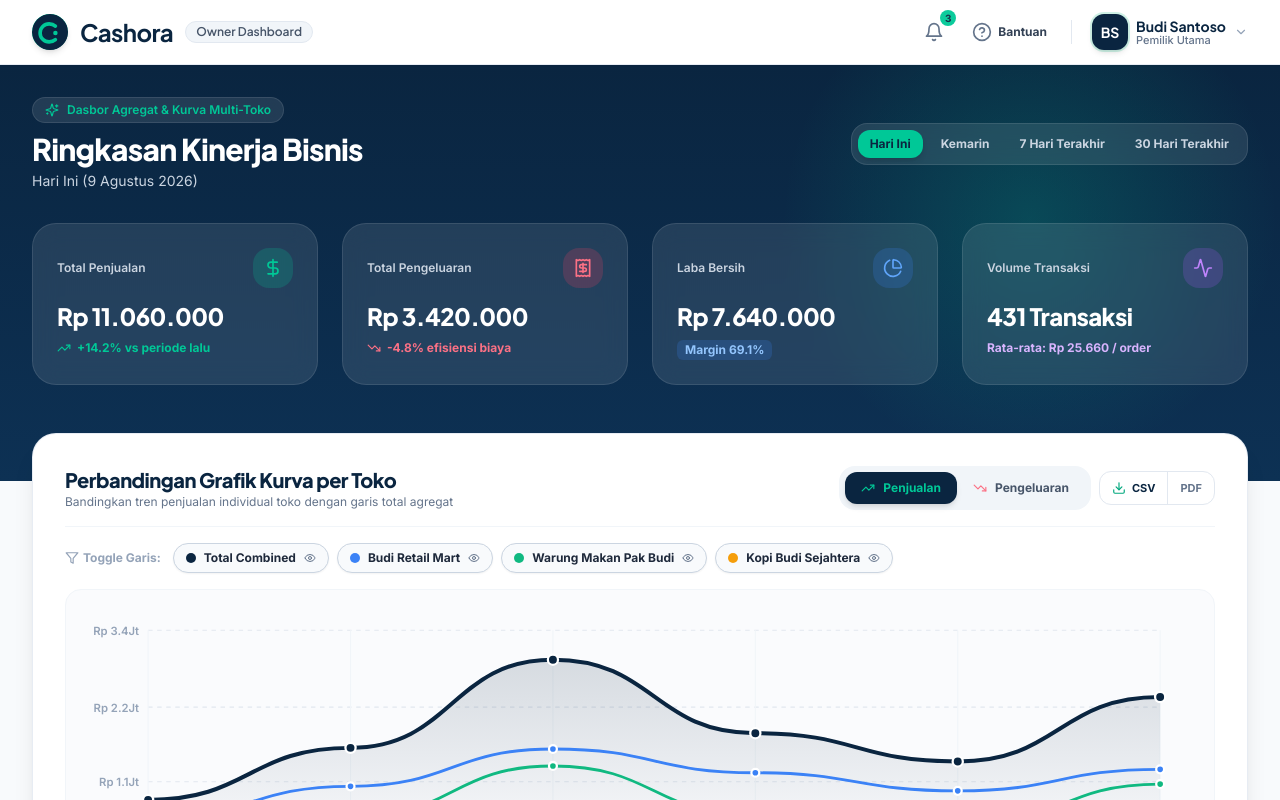
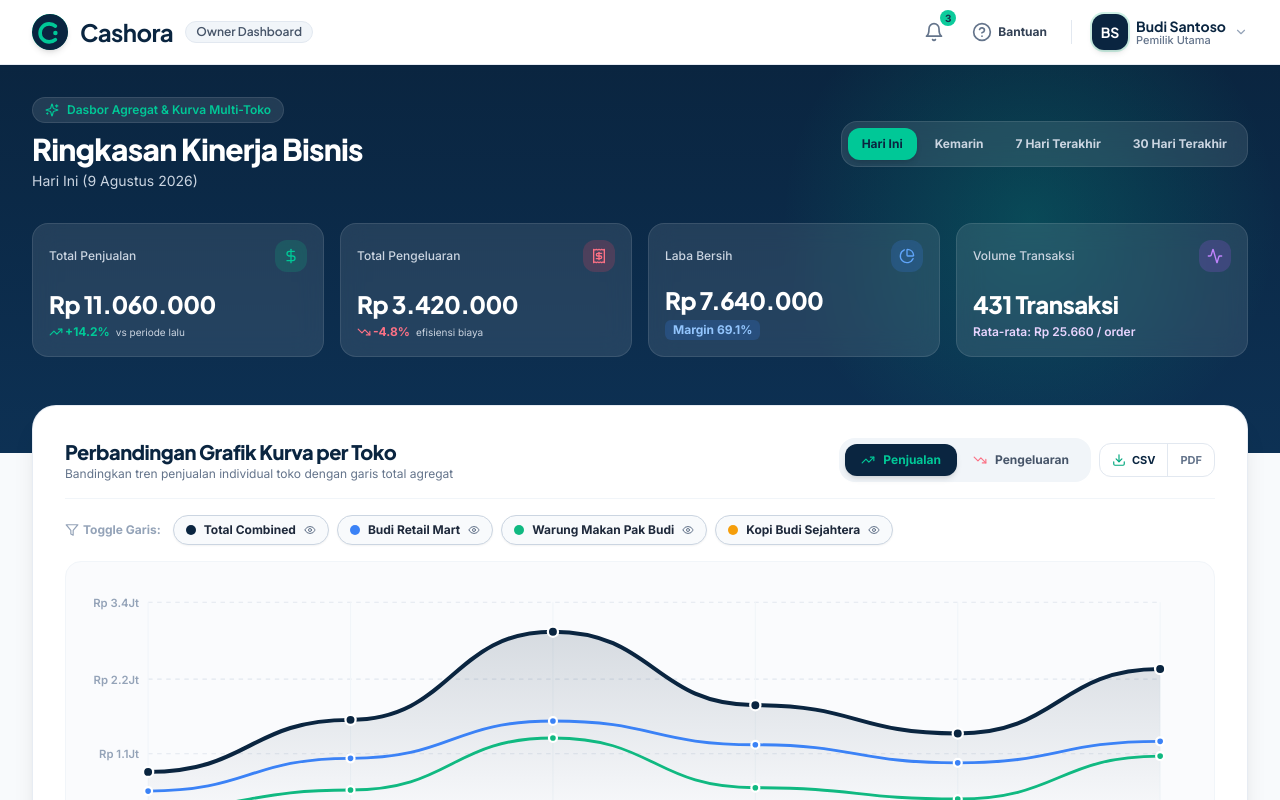
Before and after one commit to cashora-id/cashora-pos-app, a Next.js app in the folder apps/web/: page /owner/menu in a window 1280 px wide. Shown: the top 800 px of the page. Built offline with nearby package versions, Linux system fonts and the light colour scheme.

Commit message:
feat(web): update profile menu items to navigate directly to /owner/profile, /owner/staff, and /owner/menu

```diff
--- a/apps/web/src/components/owner/OwnerKpiHeader.tsx
+++ b/apps/web/src/components/owner/OwnerKpiHeader.tsx
@@ -232,7 +232,7 @@ export function OwnerKpiHeader({
                 />
               </button>
 
-              {/* USER PROFILE POPOVER MENU (MATCHING MOCKUP SCREENSHOT) */}
+              {/* USER PROFILE POPOVER MENU */}
               {showProfileMenu && (
                 <div className="absolute right-0 mt-2 w-64 bg-white rounded-2xl shadow-2xl border border-slate-200/80 p-2 z-50 animate-in fade-in slide-in-from-top-2 duration-150">
                   {/* USER INFO HEADER */}
@@ -245,40 +245,34 @@ export function OwnerKpiHeader({
                     </p>
                   </div>
 
-                  {/* MENU ITEMS */}
+                  {/* MENU ITEMS WITH DIRECT PAGE NAVIGATION */}
                   <div className="py-1 space-y-0.5">
-                    <button
-                      onClick={() => {
-                        setShowProfileMenu(false);
-                        alert("Membuka Pengaturan Profil Saya...");
-                      }}
+                    <Link
+                      href="/owner/profile"
+                      onClick={() => setShowProfileMenu(false)}
                       className="w-full flex items-center gap-2.5 px-3 py-2 rounded-xl text-xs font-semibold text-slate-700 hover:bg-slate-100 hover:text-[#0A2540] transition-colors"
                     >
                       <User className="w-4 h-4 text-slate-400" />
                       <span>Pengaturan Profil Saya</span>
-                    </button>
+                    </Link>
 
-                    <button
-                      onClick={() => {
-                        setShowProfileMenu(false);
-                        alert("Membuka Manajemen Staff & Akses...");
-                      }}
+                    <Link
+                      href="/owner/staff"
+                      onClick={() => setShowProfileMenu(false)}
                       className="w-full flex items-center gap-2.5 px-3 py-2 rounded-xl text-xs font-semibold text-slate-700 hover:bg-slate-100 hover:text-[#0A2540] transition-colors"
                     >
                       <Users className="w-4 h-4 text-slate-400" />
                       <span>Manajemen Staff & Akses</span>
-                    </button>
+                    </Link>
 
-                    <button
-                      onClick={() => {
-                        setShowProfileMenu(false);
-                        window.location.href = "/owner/menu";
-                      }}
+                    <Link
+                      href="/owner/menu"
+                      onClick={() => setShowProfileMenu(false)}
                       className="w-full flex items-center gap-2.5 px-3 py-2 rounded-xl text-xs font-semibold text-slate-700 hover:bg-slate-100 hover:text-[#0A2540] transition-colors"
                     >
                       <LayoutGrid className="w-4 h-4 text-slate-400" />
                       <span>Dasbor Utama</span>
-                    </button>
+                    </Link>
                   </div>
 
                   {/* LOGOUT BUTTON */}
@@ -326,8 +320,8 @@ export function OwnerKpiHeader({
               </p>
             </div>
 
-            {/* PERIOD TOGGLE BUTTONS */}
-            <div className="flex items-center gap-1.5 bg-white/10 p-1.5 rounded-2xl backdrop-blur-md border border-white/10">
+            {/* PERIOD QUICK FILTER TOGGLE */}
+            <div className="bg-white/10 backdrop-blur-md p-1.5 rounded-2xl border border-white/10 flex flex-wrap gap-1">
               {(
                 [
                   { id: "today", label: "Hari Ini" },
@@ -339,7 +333,7 @@ export function OwnerKpiHeader({
                 <button
                   key={p.id}
                   onClick={() => onPeriodChange(p.id)}
-                  className={`px-3 py-1.5 rounded-xl text-xs font-bold transition-all ${
+                  className={`px-3.5 py-2 rounded-xl text-xs font-bold transition-all ${
                     selectedPeriod === p.id
                       ? "bg-[#00C897] text-[#0A2540] shadow-md"
                       : "text-slate-300 hover:text-white hover:bg-white/10"
@@ -351,73 +345,119 @@ export function OwnerKpiHeader({
             </div>
           </div>
 
-          {/* 4 KPI SUMMARY CARDS */}
-          <div className="grid grid-cols-1 sm:grid-cols-2 lg:grid-cols-4 gap-4 sm:gap-6">
-            {/* 1. TOTAL PENJUALAN */}
-            <div className="bg-white/10 backdrop-blur-md rounded-3xl p-5 sm:p-6 border border-white/10 hover:border-[#00C897]/50 transition-all group">
+          {/* 4 FINANICAL KPI METRIC CARDS GRID */}
+          <div className="grid grid-cols-1 sm:grid-cols-2 lg:grid-cols-4 gap-4">
+            {/* Card 1: Total Penjualan */}
+            <motion.div
+              key={`sales-${selectedPeriod}`}
+              initial={{ opacity: 0, y: 12 }}
+              animate={{ opacity: 1, y: 0 }}
+              className="bg-white/10 backdrop-blur-md rounded-2xl p-4 border border-white/10 flex flex-col justify-between"
+            >
               <div className="flex items-center justify-between mb-3">
-                <span className="text-xs text-slate-300 font-semibold">Total Penjualan</span>
-                <div className="w-10 h-10 rounded-2xl bg-[#00C897]/20 text-[#00C897] flex items-center justify-center font-bold">
-                  <DollarSign className="w-5 h-5" />
+                <span className="text-xs font-medium text-slate-300">
+                  Total Penjualan
+                </span>
+                <div className="w-8 h-8 rounded-xl bg-emerald-500/20 text-[#00C897] flex items-center justify-center">
+                  <DollarSign className="w-4 h-4" />
                 </div>
               </div>
-              <p className="text-2xl font-extrabold text-white font-sans tracking-tight">
+              <div>
+                <p className="text-2xl font-black text-white tracking-tight font-sans">
                   {currentData.sales}
                 </p>
-              <div className="mt-2 flex items-center gap-1.5 text-xs text-[#00C897] font-bold">
+                <div className="flex items-center gap-1.5 mt-1">
+                  <span className="text-xs font-extrabold text-[#00C897] flex items-center gap-0.5">
                     <TrendingUp className="w-3.5 h-3.5" />
-                <span>{currentData.salesGrowth} vs periode lalu</span>
+                    {currentData.salesGrowth}
+                  </span>
+                  <span className="text-[10px] text-slate-300">vs periode lalu</span>
                 </div>
               </div>
+            </motion.div>
 
-            {/* 2. TOTAL PENGELUARAN */}
-            <div className="bg-white/10 backdrop-blur-md rounded-3xl p-5 sm:p-6 border border-white/10 hover:border-rose-400/50 transition-all group">
+            {/* Card 2: Total Pengeluaran */}
+            <motion.div
+              key={`exp-${selectedPeriod}`}
+              initial={{ opacity: 0, y: 12 }}
+              animate={{ opacity: 1, y: 0 }}
+              className="bg-white/10 backdrop-blur-md rounded-2xl p-4 border border-white/10 flex flex-col justify-between"
+            >
               <div className="flex items-center justify-between mb-3">
-                <span className="text-xs text-slate-300 font-semibold">Total Pengeluaran</span>
-                <div className="w-10 h-10 rounded-2xl bg-rose-500/20 text-rose-400 flex items-center justify-center font-bold">
-                  <Receipt className="w-5 h-5" />
+                <span className="text-xs font-medium text-slate-300">
+                  Total Pengeluaran
+                </span>
+                <div className="w-8 h-8 rounded-xl bg-rose-500/20 text-rose-400 flex items-center justify-center">
+                  <Receipt className="w-4 h-4" />
                 </div>
               </div>
-              <p className="text-2xl font-extrabold text-white font-sans tracking-tight">
+              <div>
+                <p className="text-2xl font-black text-white tracking-tight font-sans">
                   {currentData.expenses}
                 </p>
-              <div className="mt-2 flex items-center gap-1.5 text-xs text-rose-400 font-bold">
+                <div className="flex items-center gap-1.5 mt-1">
+                  <span className="text-xs font-extrabold text-rose-400 flex items-center gap-0.5">
                     <TrendingDown className="w-3.5 h-3.5" />
-                <span>{currentData.expensesGrowth} efisiensi biaya</span>
+                    {currentData.expensesGrowth}
+                  </span>
+                  <span className="text-[10px] text-slate-300">efisiensi biaya</span>
                 </div>
               </div>
+            </motion.div>
 
-            {/* 3. LABA BERSIH */}
-            <div className="bg-white/10 backdrop-blur-md rounded-3xl p-5 sm:p-6 border border-white/10 hover:border-blue-400/50 transition-all group">
+            {/* Card 3: Laba Bersih */}
+            <motion.div
+              key={`profit-${selectedPeriod}`}
+              initial={{ opacity: 0, y: 12 }}
+              animate={{ opacity: 1, y: 0 }}
+              className="bg-white/10 backdrop-blur-md rounded-2xl p-4 border border-white/10 flex flex-col justify-between"
+            >
               <div className="flex items-center justify-between mb-3">
-                <span className="text-xs text-slate-300 font-semibold">Laba Bersih</span>
-                <div className="w-10 h-10 rounded-2xl bg-blue-500/20 text-blue-400 flex items-center justify-center font-bold">
-                  <PieChart className="w-5 h-5" />
+                <span className="text-xs font-medium text-slate-300">
+                  Laba Bersih
+                </span>
+                <div className="w-8 h-8 rounded-xl bg-blue-500/20 text-blue-400 flex items-center justify-center">
+                  <PieChart className="w-4 h-4" />
                 </div>
               </div>
-              <p className="text-2xl font-extrabold text-white font-sans tracking-tight">
+              <div>
+                <p className="text-2xl font-black text-white tracking-tight font-sans">
                   {currentData.netProfit}
                 </p>
-              <div className="mt-2 flex items-center gap-1.5 text-xs text-blue-300 font-bold">
-                <span className="px-2 py-0.5 rounded-md bg-blue-500/20">Margin {currentData.margin}</span>
+                <div className="flex items-center gap-1.5 mt-1">
+                  <span className="text-xs font-extrabold text-blue-300 bg-blue-500/20 px-2 py-0.5 rounded-md">
+                    Margin {currentData.margin}
+                  </span>
                 </div>
               </div>
+            </motion.div>
 
-            {/* 4. VOLUME TRANSAKSI */}
-            <div className="bg-white/10 backdrop-blur-md rounded-3xl p-5 sm:p-6 border border-white/10 hover:border-purple-400/50 transition-all group">
+            {/* Card 4: Volume Transaksi */}
+            <motion.div
+              key={`tx-${selectedPeriod}`}
+              initial={{ opacity: 0, y: 12 }}
+              animate={{ opacity: 1, y: 0 }}
+              className="bg-white/10 backdrop-blur-md rounded-2xl p-4 border border-white/10 flex flex-col justify-between"
+            >
               <div className="flex items-center justify-between mb-3">
-                <span className="text-xs text-slate-300 font-semibold">Volume Transaksi</span>
-                <div className="w-10 h-10 rounded-2xl bg-purple-500/20 text-purple-400 flex items-center justify-center font-bold">
-                  <Activity className="w-5 h-5" />
+                <span className="text-xs font-medium text-slate-300">
+                  Volume Transaksi
+                </span>
+                <div className="w-8 h-8 rounded-xl bg-purple-500/20 text-purple-400 flex items-center justify-center">
+                  <Activity className="w-4 h-4" />
                 </div>
               </div>
-              <p className="text-2xl font-extrabold text-white font-sans tracking-tight">
+              <div>
+                <p className="text-2xl font-black text-white tracking-tight font-sans">
                   {currentData.transactions}
                 </p>
-              <div className="mt-2 flex items-center gap-1.5 text-xs text-purple-300 font-bold">
-                <span>Rata-rata: {currentData.avgOrder} / order</span>
+                <div className="flex items-center gap-1.5 mt-1">
+                  <span className="text-xs font-semibold text-purple-200">
+                    Rata-rata: {currentData.avgOrder} / order
+                  </span>
                 </div>
               </div>
+            </motion.div>
           </div>
         </div>
       </section>
```
Lines whose indentation alone changed are shown as unchanged.
